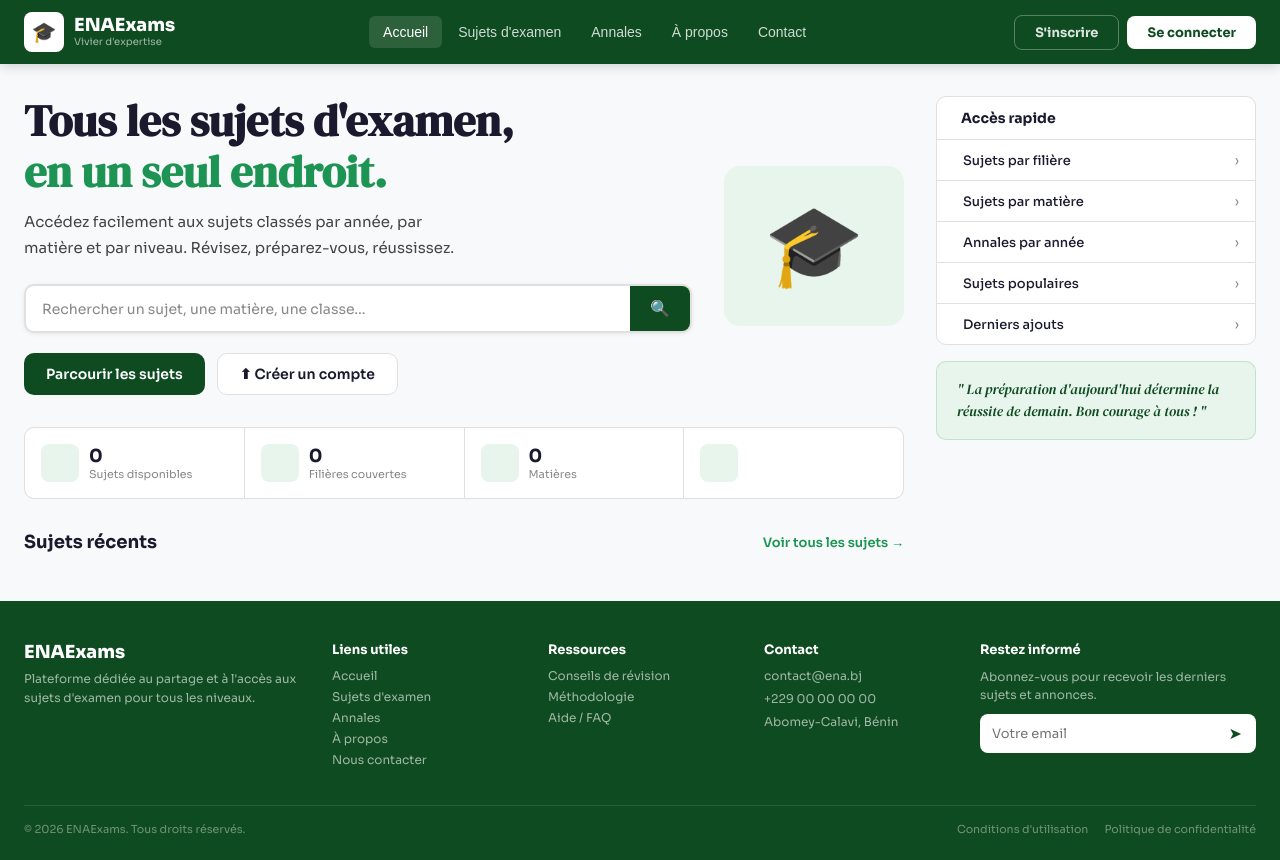
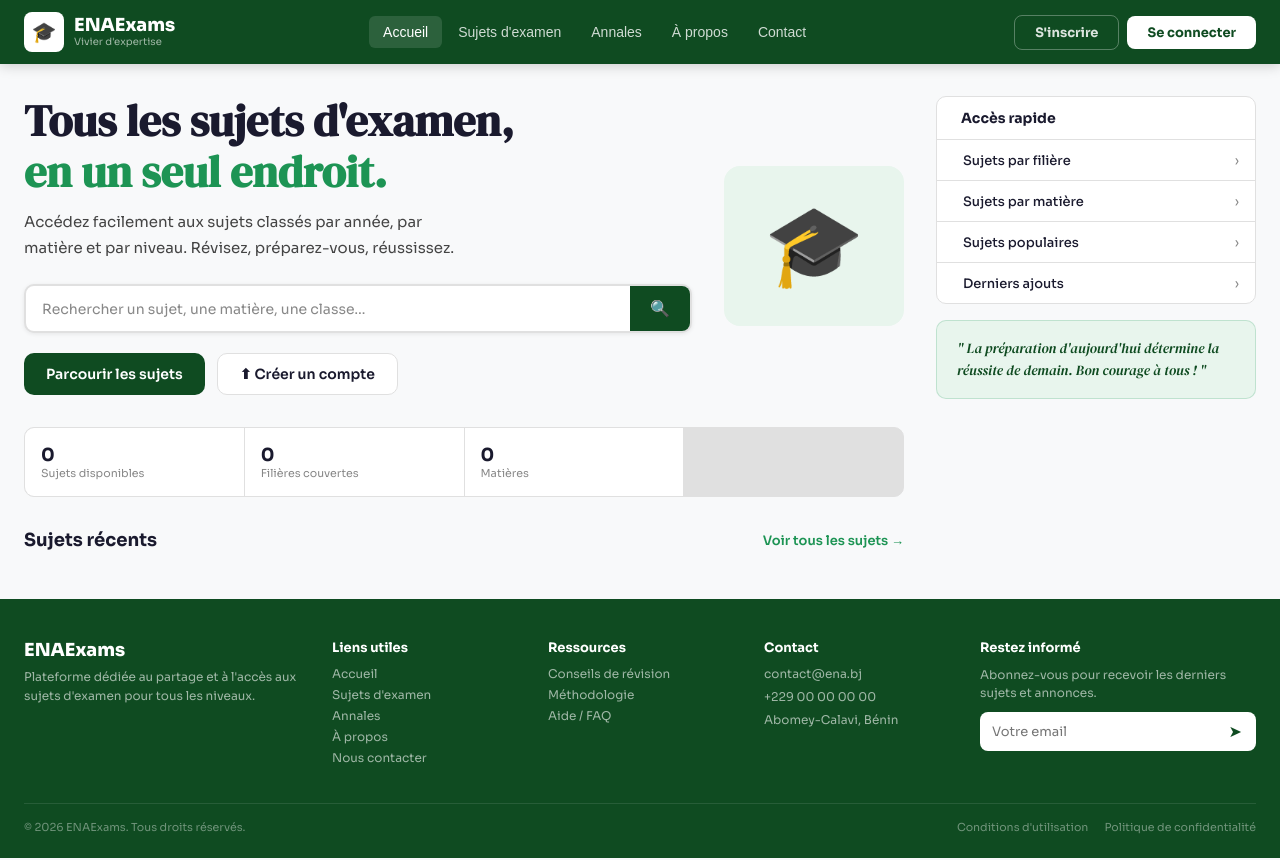
Before and after one commit to turibiovictorinatika-png/enaexams-backend, a plain HTML site: page frontend/index.html in a window 1280 px wide. Drawn offline with Linux system fonts and the light colour scheme.

```diff
--- a/frontend/index.html
+++ b/frontend/index.html
@@ -594,20 +594,13 @@
         <!-- Stats -->
         <div class="stats-bar">
           <div class="stat-item">
-            <div class="stat-icon"></div>
             <div><div class="stat-num" id="statSujets">0</div><div class="stat-lbl">Sujets disponibles</div></div>
           </div>
           <div class="stat-item">
-            <div class="stat-icon"></div>
             <div><div class="stat-num" id="statFilieres">0</div><div class="stat-lbl">Filières couvertes</div></div>
           </div>
           <div class="stat-item">
-            <div class="stat-icon"></div>
             <div><div class="stat-num" id="statMatieres">0</div><div class="stat-lbl">Matières</div></div>
-          </div>
-          <div class="stat-item">
-            <div class="stat-icon"></div>
-          </div>
         </div>
       </section>
 
@@ -631,10 +624,6 @@
         </div>
         <div class="quick-item" onclick="requireAuth('subjects')">
           <div class="quick-left"><span class="quick-icon"></span><span class="quick-label">Sujets par matière</span></div>
-          <span class="quick-arrow">›</span>
-        </div>
-        <div class="quick-item" onclick="requireAuth('subjects')">
-          <div class="quick-left"><span class="quick-icon"></span><span class="quick-label">Annales par année</span></div>
           <span class="quick-arrow">›</span>
         </div>
         <div class="quick-item" onclick="requireAuth('subjects')">
```
